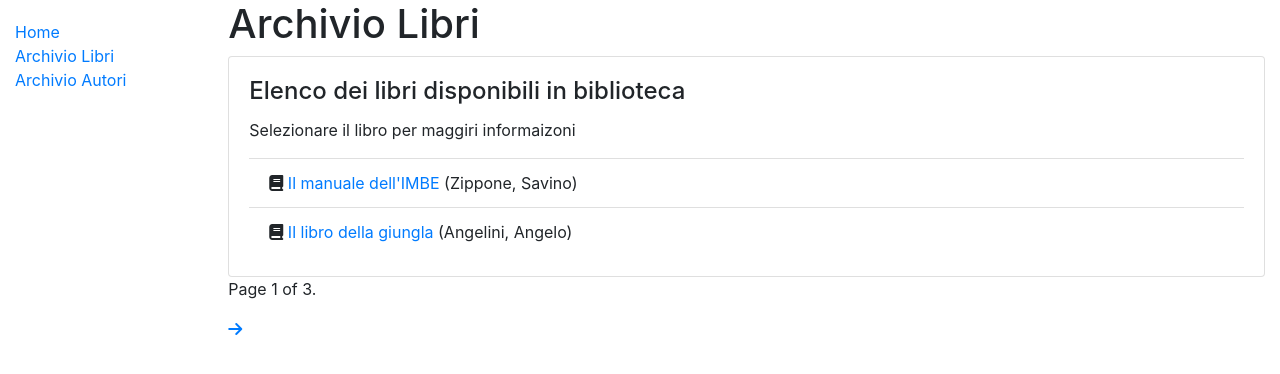
After one commit to deziq/django_test, a Django app: page /catalog/books/ in a window 1280 px wide. The commit adds this page. Shown: the top 374 px of the page. Run offline with Django 3.2, Linux system fonts and the light colour scheme; data comes from the database, SQL or seed files in the repository; both versions use the stored data as it was after the commit; some libraries are stand-ins or nearby versions.

Commit message:
fixed bug

```diff
--- a/locallibrary/catalog/templates/base_generic.html
+++ b/locallibrary/catalog/templates/base_generic.html
@@ -21,17 +21,42 @@
       {% block sidebar %}
         <ul class="sidebar-nav">
           <li><a href="{% url 'index' %}">Home</a></li>
-          <li><a href="">Archivio Libri</a></li>
+          <li><a href="{% url 'books' %}">Archivio Libri</a></li>
           <li><a href="">Archivio Autori</a></li>
         </ul>
      {% endblock %}
       </div>
       <div class="col-sm-10 ">
+
         {% block content %}
-        <!-- this is the content area -->
+        <!-- content area -->
         {% endblock %}
+
+        <!-- pagination area -->
+        {% block pagination %}
+          {% if is_paginated %}
+            <div class="pagination">
+              <span class="page-links">
+                {% if page_obj.has_previous %}
+                  <a href="{{ request.path }}?page={{ page_obj.previous_page_number }}"><i class="fas fa-arrow-left"></i></a>
+                {% endif %}
+                <span class="page-current">
+                  <p>Page {{ page_obj.number }} of {{ page_obj.paginator.num_pages }}.</p>
+                </span>
+                {% if page_obj.has_next %}
+                  <a href="{{ request.path }}?page={{ page_obj.next_page_number }}"><i class="fas fa-arrow-right"></i></a>
+                {% endif %}
+              </span>
+            </div>
+          {% endif %}
+        {% endblock %}
+
       </div>
     </div>
   </div>
+  <script
+    src="https://kit.fontawesome.com/85515b5995.js"
+    crossorigin="anonymous">
+  </script>
 </body>
 </html>
--- /dev/null
+++ b/locallibrary/catalog/templates/catalog/book_list.html
@@ -0,0 +1,22 @@
+{% extends "base_generic.html" %}
+
+{% block content %}
+<h1>Archivio Libri</h1>
+{% if book_list %}
+<div class="card">
+  <div class="card-body">
+    <h4 class="card-title">Elenco dei libri disponibili in biblioteca</h4>
+    <p class="card-text">Selezionare il libro per maggiri informaizoni</p>
+    <ul class="list-group list-group-flush">
+      {% for book in book_list %}
+      <li class="list-group-item">
+        <i class="fas fa-book"></i> <a href="{{ book.get_absolute_url }}">{{ book.title }}</a> ({{book.author}})
+      </li>
+      {% endfor %}
+    </ul>
+  </div>
+</div>
+{% else %}
+<p>There are no books in the library.</p>
+{% endif %}
+{% endblock %}
--- a/locallibrary/catalog/templates/index.html
+++ b/locallibrary/catalog/templates/index.html
@@ -17,4 +17,7 @@
     <li><strong>Libri con articolo "il":</strong> {{ num_articoli_il }}</li>
     <li><strong>Generi:</strong> {{ num_genres }}</li>
   </ul>
+
+  <p>Conteggio visite: {{ num_visits }} {% if num_visits == 1 %} time {% else %} times {% endif %}</p>
+
 {% endblock %}
--- a/locallibrary/catalog/urls.py
+++ b/locallibrary/catalog/urls.py
@@ -4,4 +4,5 @@ from . import views
 urlpatterns = [
     path('', views.index, name='index'),
     path('books/', views.BookListView.as_view(), name='books'),
+    path('book/<int:pk>', views.BookDetailView.as_view(), name='book-detail'),
 ]
--- a/locallibrary/catalog/views.py
+++ b/locallibrary/catalog/views.py
@@ -1,4 +1,5 @@
 from django.shortcuts import render
+from django.views import generic
 
 # Create your views here.
 from catalog.models import Book, Author, BookInstance, Genre
@@ -28,5 +29,28 @@ def index(request):
         'num_genres':num_genres,
     }
 
+
+    # Number of visits to this view, as counted in the session variable.
+    num_visits = request.session.get('num_visits', 0)
+    request.session['num_visits'] = num_visits + 1
+
+    context = {
+        'num_books': num_books,
+        'num_instances': num_instances,
+        'num_instances_available': num_instances_available,
+        'num_authors': num_authors,
+        'num_visits': num_visits,
+    }
+
+
+
     # Render the HTML template index.html with the data in the context variable
     return render(request, 'index.html', context=context)
+
+
+class BookListView(generic.ListView):
+    model = Book
+    paginate_by = 2
+
+class BookDetailView(generic.DetailView):
+    model = Book
```
Also changed, not shown: locallibrary/catalog/templates/catalog/book_detail.html (added, +25 -0 lines), locallibrary/db.sqlite3.
